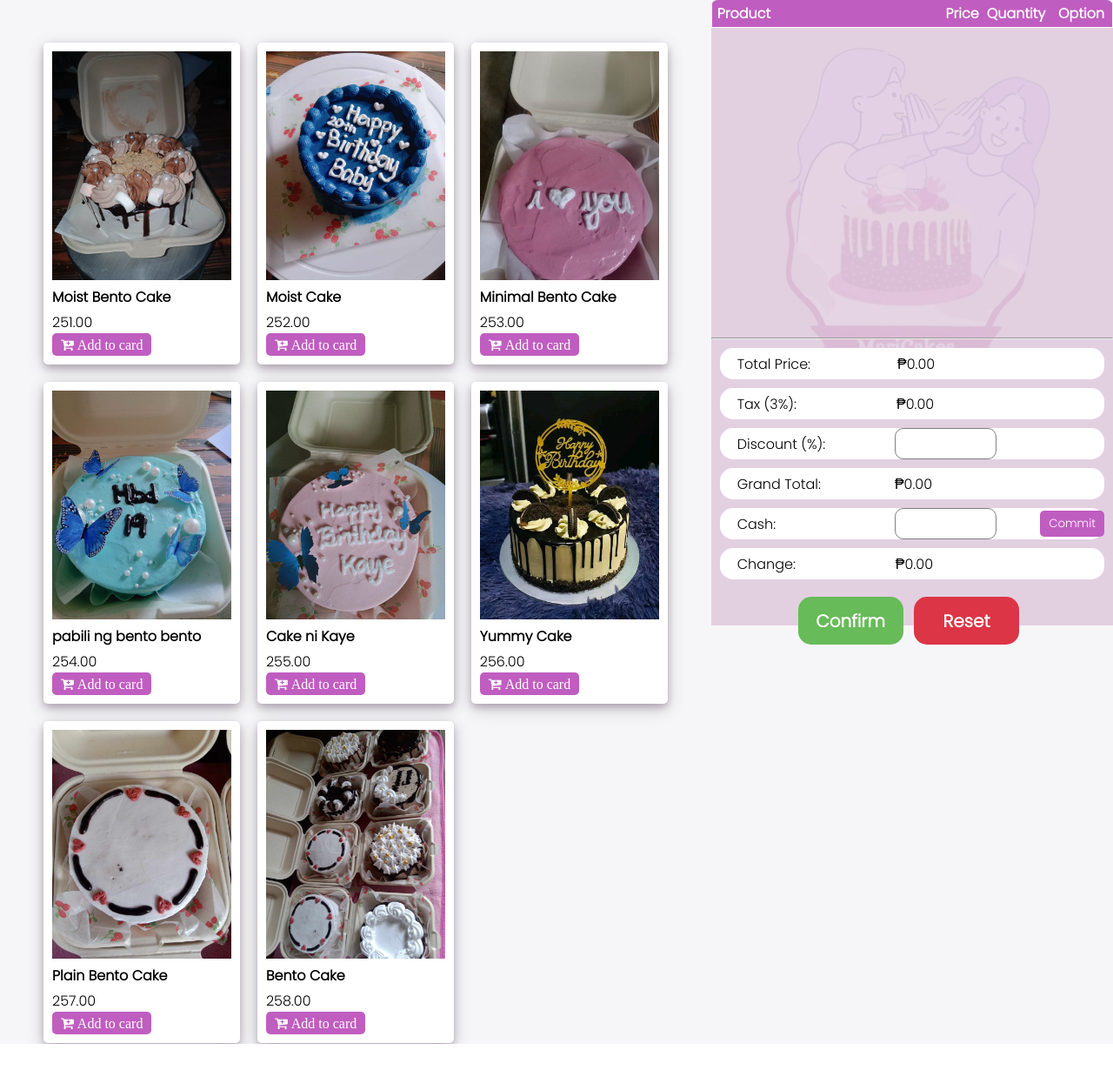
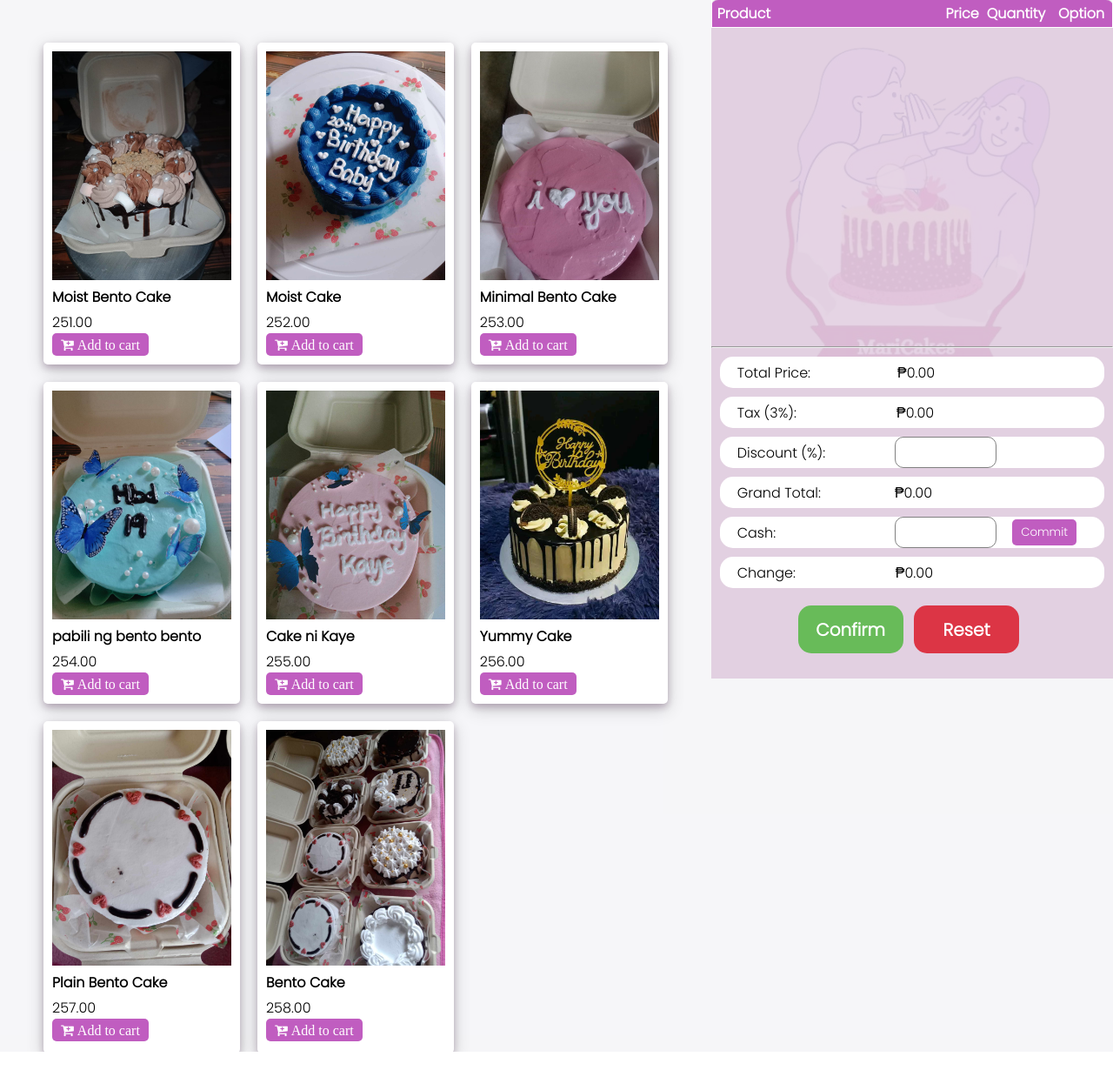
Before and after one commit to massachusetts-of-ctu/maricakes, a PHP site: page /php/index.php in a window 1280 px wide. Shown: the part 81-1334 px from the top of the page at 87% size. Run offline with PHP 8.4, Linux system fonts and the light colour scheme; data comes from the database, SQL or seed files in the repository; both versions use the stored data as it was after the commit; lists and menus that the app fills with data are empty.

Commit message:
Add files via upload

```diff
--- a/maricakes/assets/css/style.css
+++ b/maricakes/assets/css/style.css
@@ -63,9 +63,9 @@
 .content-items {
     display: grid;
     grid-template-columns: repeat(auto-fill, minmax(210px, 1fr));
-    grid-template-rows: repeat(3, 370px);
+    grid-template-rows: repeat(2, 370px);
     grid-gap: 20px;
-    height: 90vh;
+    height: 90.7vh;
     max-height: 100vh;
     padding: 50px;
     width: 70%;
@@ -75,8 +75,8 @@
 
 .content-sidebar {
     flex: 2;
-    height: 720px;
-    max-height: 100%;
+    height: 100%;
+    min-height: 781px;
     background: #e2d0e1;
     color: white;
     position: sticky;
@@ -179,6 +179,7 @@
 #discount{margin-left: 80px;}
 #cash{margin-left: 137px;margin-right: 50px;}
 .commit-button{
+    right: 32px;
     background-color: #c05dc0;
     color: white;
     font-weight: 100;
@@ -244,7 +245,7 @@
     top: 0px;
 }
 hr {
-    margin-top: -80px;
+    margin-top: -70px;
 }
 .content-sidebar table {
     position: absolute;
@@ -324,10 +325,12 @@ td:last-child {
     transition: 0.3s;
 }
 
-
-
-
-
+.confirm:disabled, button[disabled] {
+    background-color: #4b7044;
+    border-color: #4b7044;
+    color: white;
+    scale: 100% !important;
+}
 
 .modal {
     display: none;
@@ -363,3 +366,15 @@ td:last-child {
     text-decoration: none;
     cursor: pointer;
 }
+
+@media (max-width: 1280px) and (max-height: 1024px)   {
+    .content-items {
+        height: 91vh;
+    }
+    .content-sidebar {
+        min-height: 833px;
+    }
+    hr {
+        margin-top: -15px;
+    }
+}
--- a/maricakes/javascript/function.js
+++ b/maricakes/javascript/function.js
@@ -61,17 +61,21 @@ var addedProducts = [];
             grandTotalElement.textContent = grandTotal.toFixed(2);
 
             var cashInput = document.getElementById('cash');
-        var commitButton = document.getElementById('commit-button');
-        var changeElement = document.getElementById('change');
+            var commitButton = document.getElementById('commit-button');
+            var changeElement = document.getElementById('change');
 
         commitButton.addEventListener('click', function() {
             var cashAmount = parseFloat(cashInput.value) || 0;
 
             if (cashAmount < grandTotal) {
                 changeElement.textContent = 'Not enough cash!';
+                document.getElementById('confirm-button').disabled = true;
+                document.getElementById('change-sign').textContent = '';
             } else {
                 var change = cashAmount - grandTotal;
+                document.getElementById('change-sign').textContent = '₱';
                 changeElement.textContent = change.toFixed(2);
+                document.getElementById('confirm-button').disabled = false;
             }
         });
 
@@ -141,6 +145,10 @@ document.getElementById('confirm-button').addEventListener('click', function() {
     });
 });
 
+document.getElementById('reset-button').addEventListener('click', function() {
+    location.reload();
+});
+
 var printButton = document.getElementById('print-button');
 printButton.addEventListener('click', function() {
     var clonedContent = document.getElementById('receiptModal').cloneNode(true);
--- a/maricakes/php/index.php
+++ b/maricakes/php/index.php
@@ -74,11 +74,11 @@ include('products.php');
          </div>
          <div class="bill">
             <label>Change:</label>
-            <span class="sign4">₱<span id="change">0.00</span></span>
+            <span class="sign4"><span id="change-sign">₱</span><span id="change">0.00</span></span>
          </div>
          <div class="below-button">
             <button class="confirm" id="confirm-button">Confirm</button>
-            <button class="reset">Reset</button>
+            <button class="reset" id="reset-button">Reset</button>
          </div>
     </div>
 
--- a/maricakes/php/products.php
+++ b/maricakes/php/products.php
@@ -18,7 +18,7 @@
             <img src="../assets/img/<?php echo $row["pro_img"]; ?>">
             <h4><?php echo $row["pro_name"]; ?></h4>
 	         <p><?php echo $row["pro_price"]; ?></p>
-            <button class="fa fa-cart-plus add-to-cart">&nbsp;Add to card</button>
+            <button class="fa fa-cart-plus add-to-cart">&nbsp;Add to cart</button>
         </div>
          <?php
             }
```
Also changed, not shown: maricakes/assets/db/maricakes.sql (added, +74 -0 lines), maricakes/php/db.php (line endings or trailing spaces), maricakes/php/modal.php (line endings or trailing spaces).
